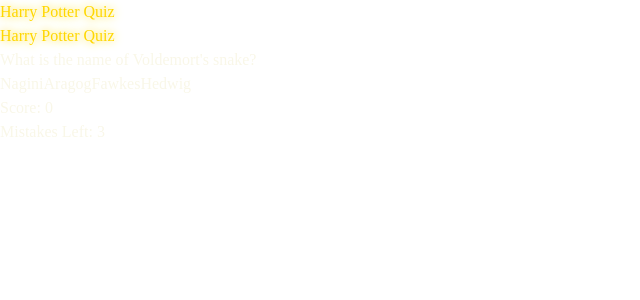
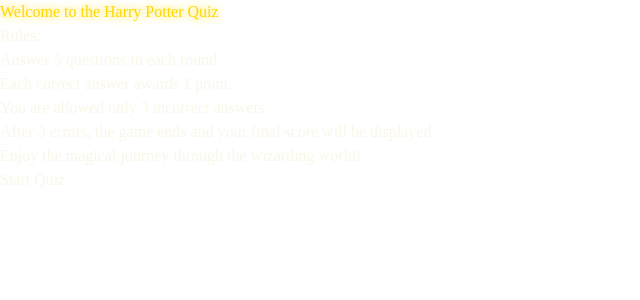
Before and after one commit to Tanmay170/Harry-Potter-Quiz, a React (Vite) app: page / in a window 1280 px wide. Shown: the top 300 px of the page, without its empty margins (0-640 px from the left). Built offline with nearby package versions, Linux system fonts and the light colour scheme.

Commit message:
Rules Added

```diff
--- a/src/App.jsx
+++ b/src/App.jsx
@@ -1,16 +1,40 @@
-// src/App.js
-import React from 'react';
-import Quiz from './Components/Quiz';
+import React, { useState } from 'react';
+import Quiz from './Components/Quiz.jsx';
 
-function App() {
+const App = () => {
+  const [quizStarted, setQuizStarted] = useState(false);
+
+  const startQuiz = () => {
+    setQuizStarted(true);
+  };
+
   return (
-    <div className="min-h-screen flex flex-col items-center justify-center bg-gray-800 text-white">
-      <header className="mb-8">
-        <h1 className="text-4xl font-bold">Harry Potter Quiz</h1>
-      </header>
-      <Quiz />
+    <div className="min-h-screen flex items-center justify-center bg-gray-900 text-yellow-50">
+      {!quizStarted ? (
+        <div className="text-center space-y-6">
+          <h1 className="text-4xl font-bold mb-4">Welcome to the Harry Potter Quiz</h1>
+          <div className="bg-gray-900 p-6 rounded-lg shadow-md text-left">
+            <h2 className="text-2xl font-semibold mb-4">Rules:</h2>
+            <ul className="list-disc list-inside space-y-2 text-lg">
+              <li>Answer 5 questions in each round.</li>
+              <li>Each correct answer awards 1 point.</li>
+              <li>You are allowed only 3 incorrect answers.</li>
+              <li>After 3 errors, the game ends and your final score will be displayed.</li>
+              <li>Enjoy the magical journey through the wizarding world!</li>
+            </ul>
+          </div>
+          <button
+            className="bg-yellow-500 hover:bg-yellow-600 text-gray-900 font-bold py-2 px-6 rounded-lg transition-all"
+            onClick={startQuiz}
+          >
+            Start Quiz
+          </button>
+        </div>
+      ) : (
+        <Quiz />
+      )}
     </div>
   );
-}
+};
 
 export default App;
--- a/src/Components/Quiz.jsx
+++ b/src/Components/Quiz.jsx
@@ -1,6 +1,4 @@
 import React, { useState, useEffect } from 'react';
-
-// Full set of Harry Potter-themed questions
 const allQuestions = [
   {
     question: "What magical object did Harry Potter use to breathe underwater during the Triwizard Tournament?",
@@ -28,13 +26,13 @@
     answer: "Felix Felicis"
  },
 {
-    question: "What does the spell 'Alohomora' do?",
+    question: "What does the spell Alohomora do?",
     options: ["Unlocks doors", "Lights up wands", "Levitates objects", "Summons items"],
     answer: "Unlocks doors"
  },
 {
     question: "Who was the headmaster of Hogwarts before Albus Dumbledore?",
-    options: ["Phineas Nigellus Black", "Armando Dippet", "Dilys Derwent", "Dexter Fortescue"],
+    options: ["Phineas Nigellus Black ", "Armando Dippet", "Dilys Derwent", "Dexter Fortescue"],
     answer: "Armando Dippet"
  },
 {
@@ -72,7 +70,111 @@
   options: ["Nagini", "Aragog", "Fawkes", "Hedwig"],
   answer: "Nagini"
 },
-  // (You can continue adding more questions here)
+{
+  question: "Who was the founder of the house of Gryffindor?",
+  options: ["Helga Hufflepuff", "Salazar Slytherin", "Godric Gryffindor", "Rowena Ravenclaw"],
+  answer: "Godric Gryffindor"
+},
+{
+  question: "Which potion allows a person to assume the form of someone else?",
+  options: ["Polyjuice Potion", "Veritaserum", "Amortentia", "Felix Felicis"],
+  answer: "Polyjuice Potion"
+},
+{
+  question: "What position does Harry play on his Quidditch team?",
+  options: ["Beater", "Chaser", "Keeper", "Seeker"],
+  answer: "Seeker"
+},
+{
+  question: "What is the name of the Weasley's house?",
+  options: ["The Shack", "The Cottage", "The Burrow", "The Nest"],
+  answer: "The Burrow"
+},
+{
+  question: "Who teaches Transfiguration at Hogwarts?",
+  options: ["Professor Snape", "Professor McGonagall", "Professor Flitwick", "Professor Sprout"],
+  answer: "Professor McGonagall"
+},
+{
+  question: "What is the name of Hermione's cat?",
+  options: ["Crookshanks", "Scabbers", "Hedwig", "Trevor"],
+  answer: "Crookshanks"
+},
+{
+  question: "What is the name of the magical map that shows everyone's location at Hogwarts?",
+  options: ["The Marauder's Map", "The Hogwarts Atlas", "The Wizard's Guide", "The Enchanted Map"],
+  answer: "The Marauder's Map"
+},
+{
+  question: "Which house did the Sorting Hat almost place Harry in?",
+  options: ["Hufflepuff", "Ravenclaw", "Slytherin", "Gryffindor"],
+  answer: "Slytherin"
+},
+{
+  question: "What is Dobby?",
+  options: ["A goblin", "A house-elf", "A troll", "A centaur"],
+  answer: "A house-elf"
+},
+{
+  question: "Who was the master of the Elder Wand before Harry?",
+  options: ["Draco Malfoy", "Severus Snape", "Albus Dumbledore", "Voldemort"],
+  answer: "Draco Malfoy"
+},
+{
+  question: "What is the name of the wizarding bank in Diagon Alley?",
+  options: ["Gringotts", "Ollivanders", "Flourish & Blotts", "The Leaky Cauldron"],
+  answer: "Gringotts"
+},
+{
+  question: "Who is the author of the textbook 'Fantastic Beasts and Where to Find Them'?",
+  options: ["Albus Dumbledore", "Gilderoy Lockhart", "Newt Scamander", "Bathilda Bagshot"],
+  answer: "Newt Scamander"
+},
+{
+  question: "Which magical object did Dumbledore leave to Hermione in his will?",
+  options: ["The Sword of Gryffindor", "The Deluminator", "The Tales of Beedle the Bard", "The Resurrection Stone"],
+  answer: "The Tales of Beedle the Bard"
+},
+{
+  question: "What spell would you use to disarm an opponent?",
+  options: ["Lumos", "Expelliarmus", "Wingardium Leviosa", "Obliviate"],
+  answer: "Expelliarmus"
+},
+{
+  question: "What magical ability does Harry share with Voldemort?",
+  options: ["Parseltongue", "Occlumency", "Legilimency", "Animagus"],
+  answer: "Parseltongue"
+},
+{
+  question: "What form does Hermione's Patronus take?",
+  options: ["A horse", "An otter", "A rabbit", "A cat"],
+  answer: "An otter"
+},
+{
+  question: "What is the spell used to unlock doors?",
+  options: ["Alohomora", "Accio", "Stupefy", "Reducto"],
+  answer: "Alohomora"
+},
+{
+  question: "What is the name of Hagrid's half-brother?",
+  options: ["Grawp", "Karkus", "Hagrid", "Fridwulfa"],
+  answer: "Grawp"
+},
+{
+  question: "Which house is known for its loyalty?",
+  options: ["Gryffindor", "Slytherin", "Ravenclaw", "Hufflepuff"],
+  answer: "Hufflepuff"
+},
+{
+  question: "What plant is used to cure petrification?",
+  options: ["Gillyweed", "Wolfsbane", "Mandrake", "Devil's Snare"],
+  answer: "Mandrake"
+},
+{
+  question: "Who is the conductor of the Knight Bus?",
+  options: ["Stan Shunpike", "Ernie Prang", "Tom", "Mundungus Fletcher"],
+  answer: "Stan Shunpike"
+}
 ];
 
 function Quiz() {
@@ -83,23 +185,22 @@
   const [showScore, setShowScore] = useState(false);
   const [selectedOption, setSelectedOption] = useState(null);
   const [correctAnswer, setCorrectAnswer] = useState(null);
-  const [answerStatus, setAnswerStatus] = useState(''); // 'correct' | 'incorrect' | ''
-  const [isDisabled, setIsDisabled] = useState(false); // Button disabled state
+  const [answerStatus, setAnswerStatus] = useState('');
+  const [isDisabled, setIsDisabled] = useState(false);
 
   useEffect(() => {
-    // Select 5 random questions on page load
     const shuffled = allQuestions.sort(() => 0.5 - Math.random());
     setQuestions(shuffled.slice(0, 5));
   }, []);
 
   const handleAnswer = (option) => {
-    if (isDisabled) return; // Prevent actions while feedback is shown
+    if (isDisabled) return;
 
     const isCorrect = option === questions[currentQuestion].answer;
     setSelectedOption(option);
     setCorrectAnswer(questions[currentQuestion].answer);
     setAnswerStatus(isCorrect ? 'correct' : 'incorrect');
-    setIsDisabled(true); // Disable buttons during feedback
+    setIsDisabled(true);
 
     if (isCorrect) {
       setScore(score + 1);
@@ -118,11 +219,11 @@
         setSelectedOption(null);
         setCorrectAnswer(null);
         setAnswerStatus('');
-        setIsDisabled(false); // Re-enable buttons for the next question
+        setIsDisabled(false);
       } else {
         setShowScore(true);
       }
-    }, 1500); // Delay of 1.5 seconds
+    }, 1500);
   };
 
   return (
@@ -147,7 +248,7 @@
               <button
                 key={index}
                 onClick={() => handleAnswer(option)}
-                disabled={isDisabled} // Disable buttons during feedback
+                disabled={isDisabled}
                 className={`font-bold py-2 px-4 rounded-lg ${
                   option === correctAnswer ?
                     (option === selectedOption ? 'bg-green-600' : 'bg-green-800') :
```
Lines whose indentation alone changed are shown as unchanged.
